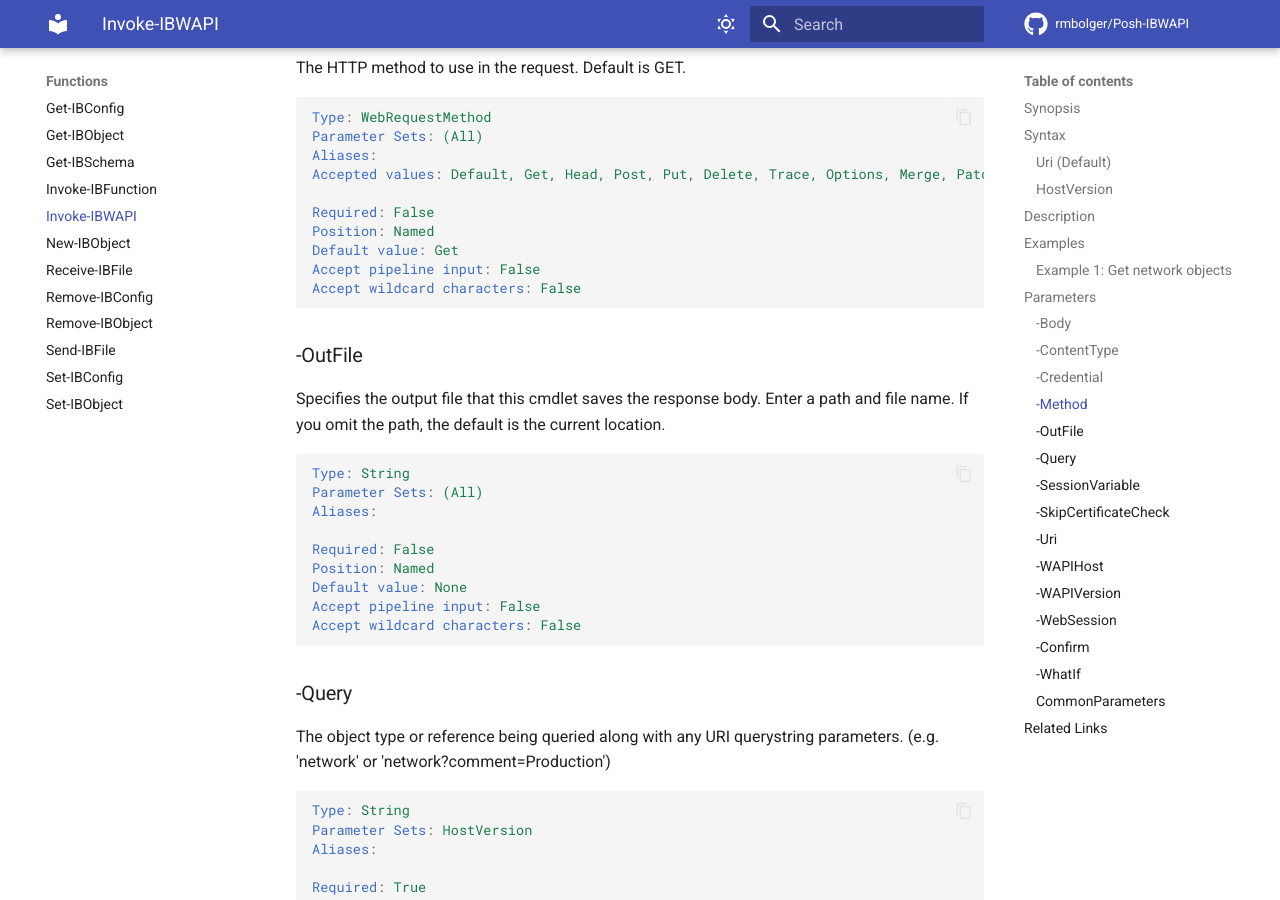
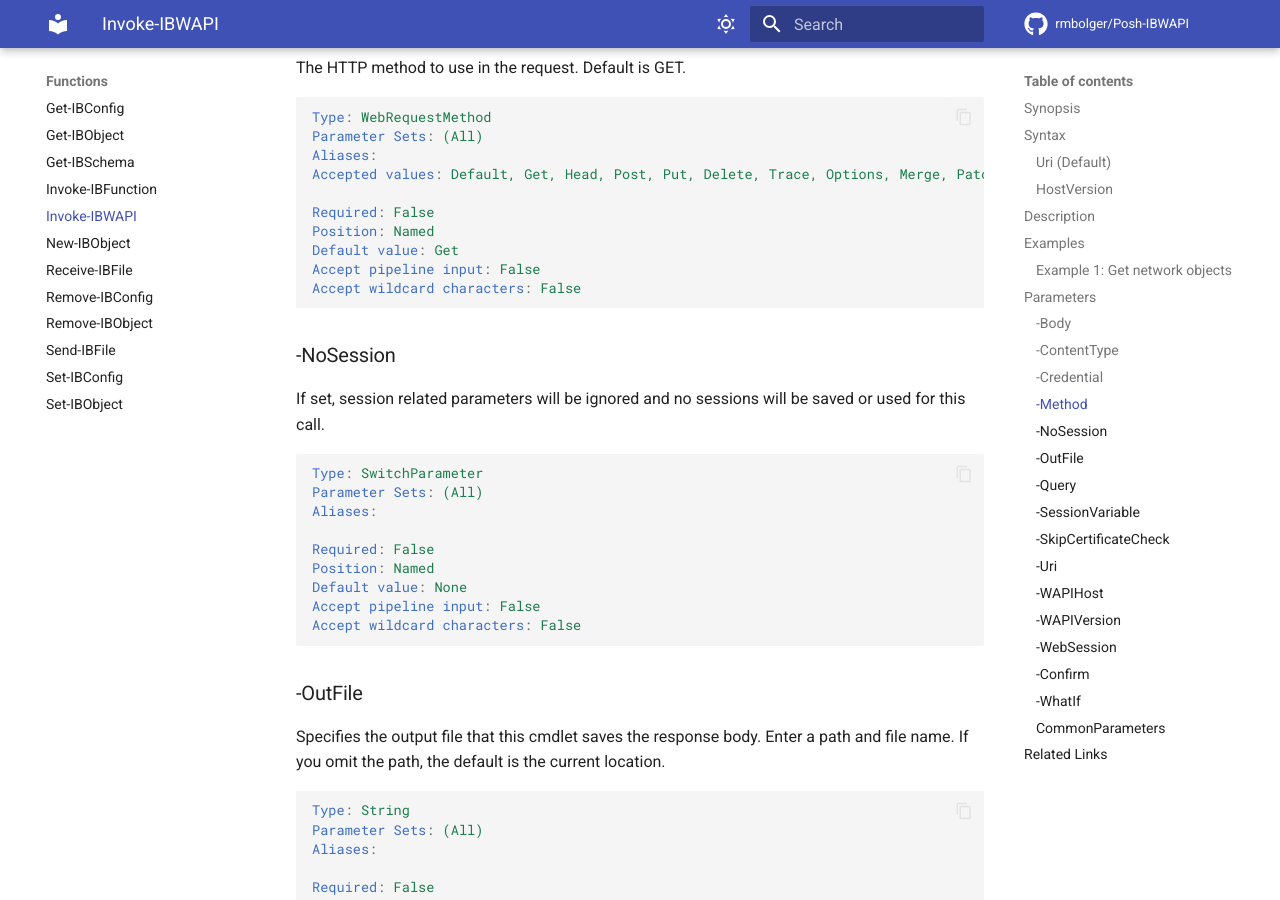
Before and after one commit to rmbolger/Posh-IBWAPI, an MkDocs documentation site: the page built from docs/Functions/Invoke-IBWAPI.md, in a window 1280 px wide and 900 px high, scrolled down 2226 px. Built offline with MkDocs 1.6.1 and Material for MkDocs 9.7.7, drawn with Linux system fonts in a browser that asks for light colours; comment, search, counter and statistics services are not loaded; the version menu is left out; some of the changed text lies outside the part shown.

Commit message:
added NoSession switch on Set-IBConfig and Invoke-IBWAPI (#68)

````diff
--- a/docs/Functions/Invoke-IBWAPI.md
+++ b/docs/Functions/Invoke-IBWAPI.md
@@ -17,15 +17,15 @@
 ```powershell
 Invoke-IBWAPI [-Uri] <Uri> [-Method <WebRequestMethod>] [-Credential <PSCredential>] [-Body <Object>]
  [-ContentType <String>] [-OutFile <String>] [-SessionVariable <String>] [-WebSession <WebRequestSession>]
- [-SkipCertificateCheck] [-WhatIf] [-Confirm] [<CommonParameters>]
+ [-NoSession] [-SkipCertificateCheck] [-WhatIf] [-Confirm] [<CommonParameters>]
 ```
 
 ### HostVersion
 ```powershell
 Invoke-IBWAPI [-WAPIHost] <String> [-WAPIVersion] <String> [-Query] <String> [-Method <WebRequestMethod>]
  [-Credential <PSCredential>] [-Body <Object>] [-ContentType <String>] [-OutFile <String>]
- [-SessionVariable <String>] [-WebSession <WebRequestSession>] [-SkipCertificateCheck] [-WhatIf] [-Confirm]
- [<CommonParameters>]
+ [-SessionVariable <String>] [-WebSession <WebRequestSession>] [-NoSession] [-SkipCertificateCheck] [-WhatIf]
+ [-Confirm] [<CommonParameters>]
 ```
 
 ## Description
@@ -102,6 +102,21 @@
 Required: False
 Position: Named
 Default value: Get
+Accept pipeline input: False
+Accept wildcard characters: False
+```
+
+### -NoSession
+If set, session related parameters will be ignored and no sessions will be saved or used for this call.
+
+```yaml
+Type: SwitchParameter
+Parameter Sets: (All)
+Aliases:
+
+Required: False
+Position: Named
+Default value: None
 Accept pipeline input: False
 Accept wildcard characters: False
 ```
````
Also changed, not shown: docs/Functions/Set-IBConfig.md (+16 -1 lines), 14 other files.
